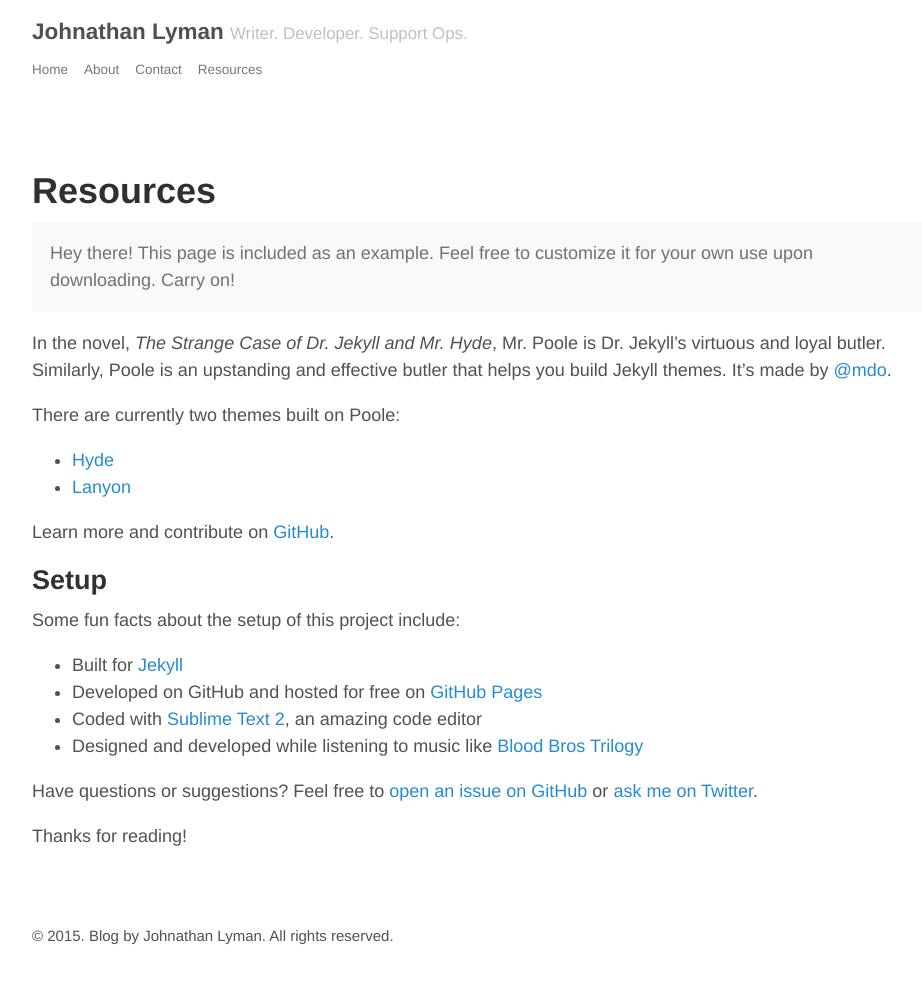
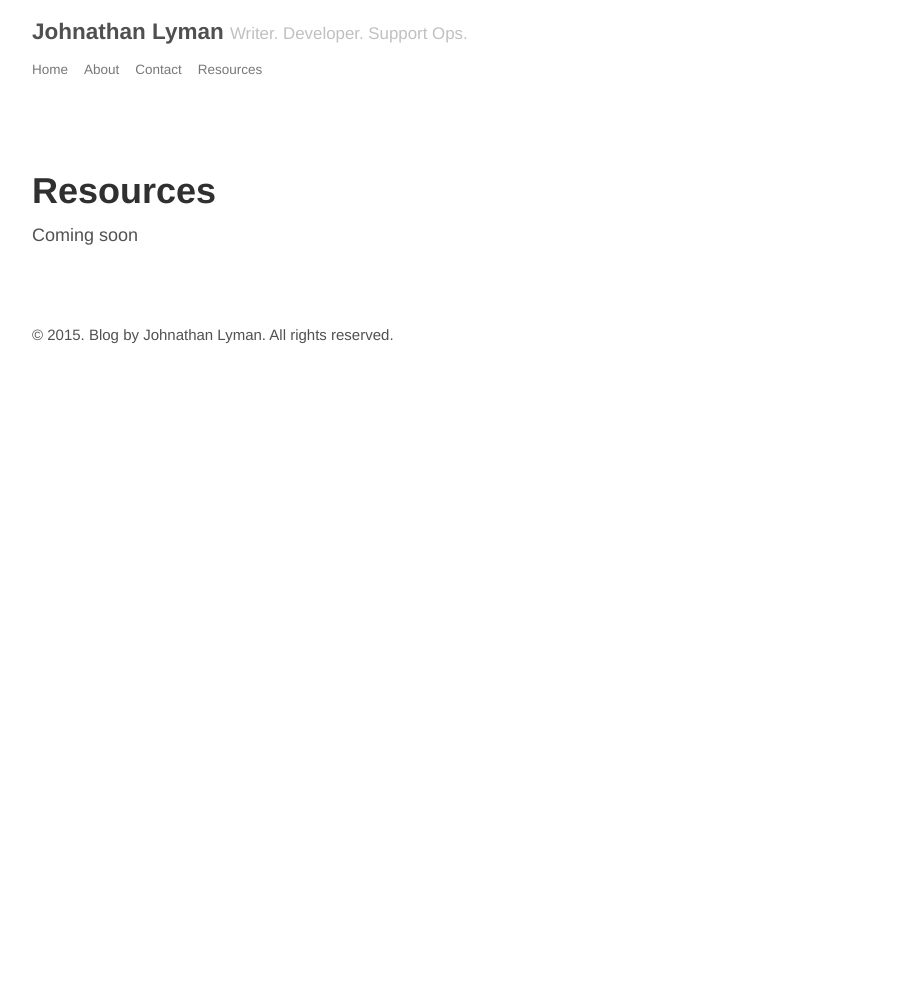
Before and after one commit to jelyman2/jelyman2.github.com, a Jekyll site: the page built from resources/index.md, in a window 1280 px wide. Shown: the whole page, without its empty margins (158-1080 px from the left). Built offline with Jekyll 4.4.1, drawn with Linux system fonts in a browser that asks for light colours; after the commit the page ends 900 px from its top, so only the background shows below that.

Commit message:
Folder structure changes

```diff
--- a/_layouts/default.html
+++ b/_layouts/default.html
@@ -12,10 +12,10 @@
           <small>{{ site.tagline }}</small>
         </h3>
         <ul class="navigation">
-          <li><a href="#">Home</a></li>
-          <li><a href="#">About</a></li>
-          <li><a href="#">Contact</a></li>
-          <li><a href="#">Resources</a></li>
+          <li><a href="/">Home</a></li>
+          <li><a href="/about">About</a></li>
+          <li><a href="/contact">Contact</a></li>
+          <li><a href="/resources">Resources</a></li>
         </ul>
       </header>
 
--- a/resources/index.md
+++ b/resources/index.md
@@ -3,28 +3,4 @@ layout: page
 title: Resources
 ---
 
-<p class="message">
-  Hey there! This page is included as an example. Feel free to customize it for your own use upon downloading. Carry on!
-</p>
-
-In the novel, *The Strange Case of Dr. Jekyll and Mr. Hyde*, Mr. Poole is Dr. Jekyll's virtuous and loyal butler. Similarly, Poole is an upstanding and effective butler that helps you build Jekyll themes. It's made by [@mdo](https://twitter.com/mdo).
-
-There are currently two themes built on Poole:
-
-* [Hyde](http://hyde.getpoole.com)
-* [Lanyon](http://lanyon.getpoole.com)
-
-Learn more and contribute on [GitHub](https://github.com/poole).
-
-## Setup
-
-Some fun facts about the setup of this project include:
-
-* Built for [Jekyll](http://jekyllrb.com)
-* Developed on GitHub and hosted for free on [GitHub Pages](https://pages.github.com)
-* Coded with [Sublime Text 2](http://sublimetext.com), an amazing code editor
-* Designed and developed while listening to music like [Blood Bros Trilogy](https://soundcloud.com/maddecent/sets/blood-bros-series)
-
-Have questions or suggestions? Feel free to [open an issue on GitHub](https://github.com/poole/poole/issues/new) or [ask me on Twitter](https://twitter.com/mdo).
-
-Thanks for reading!
+Coming soon
```
Also changed, not shown: about/index.md (+2 -0 lines).
